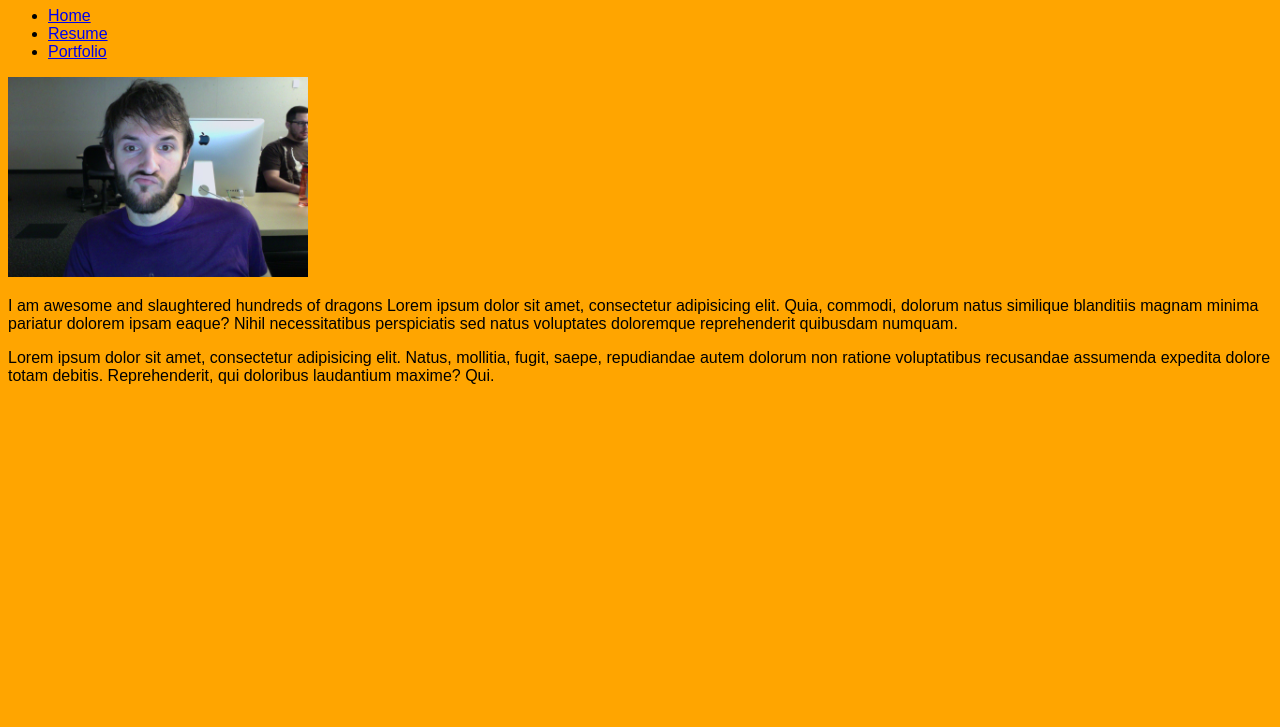
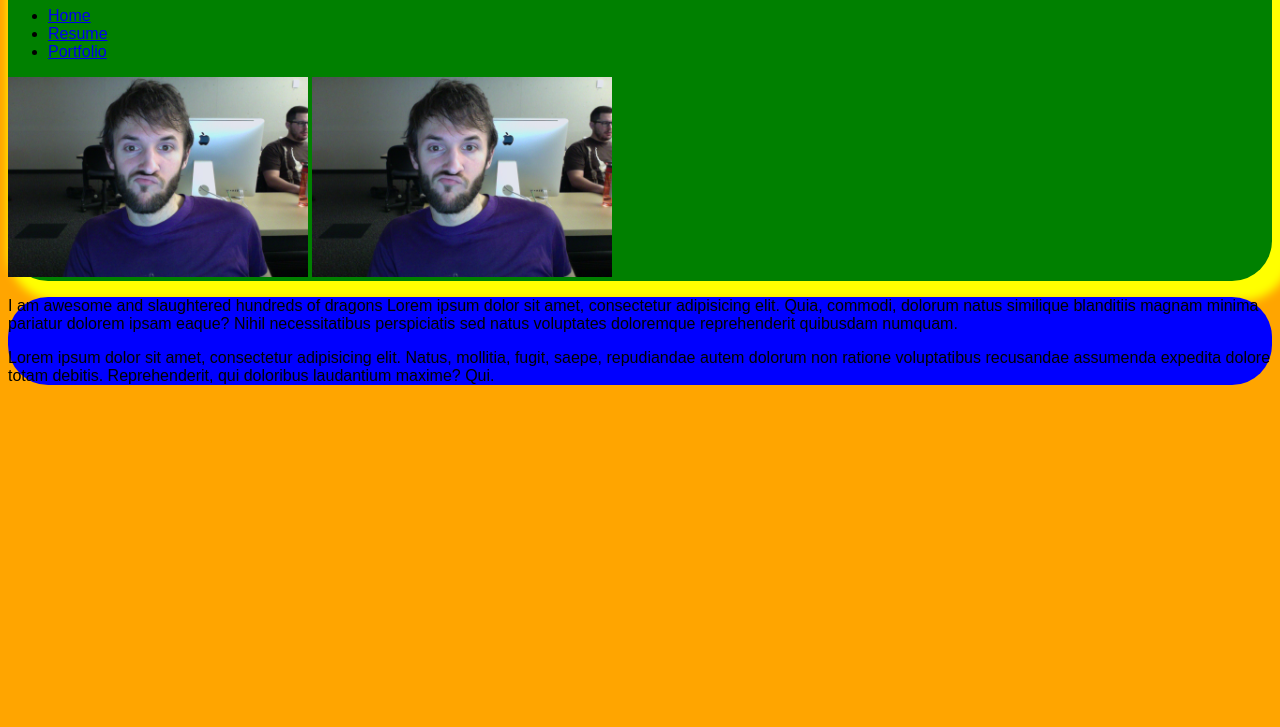
Before and after one commit to Aruna321/p1-about-me, a plain HTML site: page index.html in a window 1280 px wide. Shown: the part 73-800 px from the top of the page. Drawn offline with Linux system fonts and the light colour scheme.

Commit message:
column color

```diff
--- a/css/styles.css
+++ b/css/styles.css
@@ -6,3 +6,19 @@ body {
 img {
 	width: 300px;
 }
+
+#leftcol {
+	background: green;
+}
+
+#rightcol {
+	background: blue;
+}
+
+.round {
+	border-radius: 40px;
+}
+
+.shadow {
+	box-shadow: 10px 10px 10px 10px yellow;
+}
--- a/index.html
+++ b/index.html
@@ -10,6 +10,9 @@
 </head>
 <body>
 
+	<div id="leftcol" class="round shadow">
+
+
 	<h1>Brian Loupe</h1>
 
 	<nav>
@@ -21,10 +24,17 @@
 	</nav>
 
 	<img src="img/me.jpg" alt="Picture of Myself">
+	<img src="img/me.jpg" alt="Picture of Myself">
+
+	</div>
+
+	<div id="rightcol" class="round">
 
 	<p>I am awesome and slaughtered hundreds of dragons Lorem ipsum dolor sit amet, consectetur adipisicing elit. Quia, commodi, dolorum natus similique blanditiis magnam minima pariatur dolorem ipsam eaque? Nihil necessitatibus perspiciatis sed natus voluptates doloremque reprehenderit quibusdam numquam.</p>
 
 	<p>Lorem ipsum dolor sit amet, consectetur adipisicing elit. Natus, mollitia, fugit, saepe, repudiandae autem dolorum non ratione voluptatibus recusandae assumenda expedita dolore totam debitis. Reprehenderit, qui doloribus laudantium maxime? Qui.</p>
 
+	</div>
+
 </body>
 </html>
```
